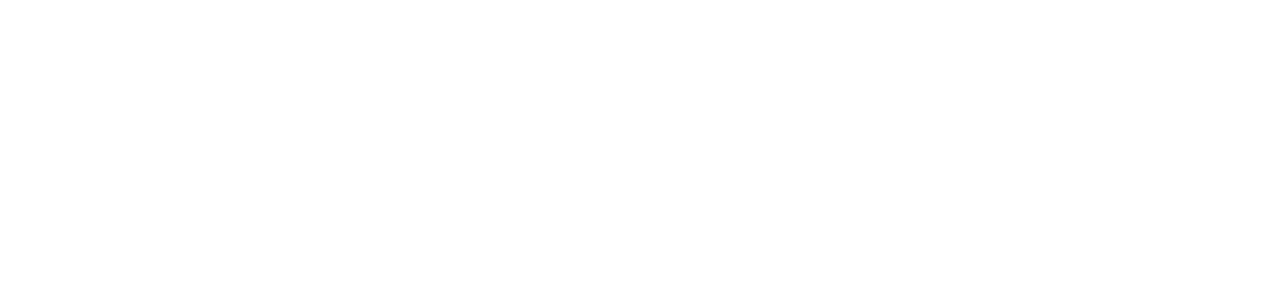
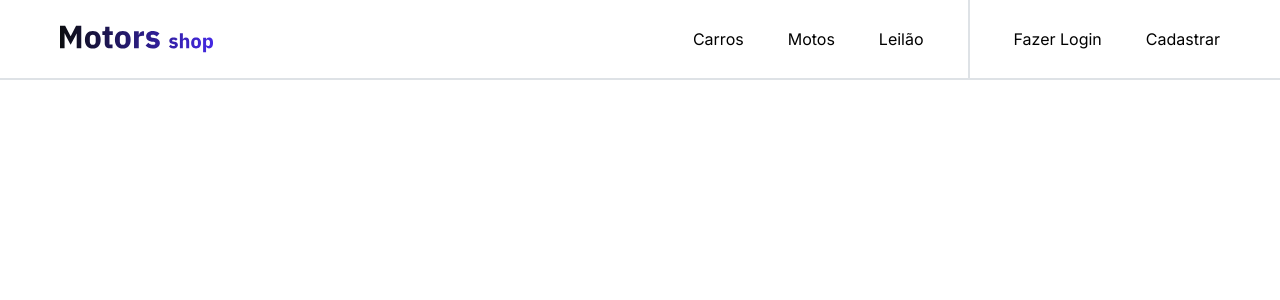
Before and after one commit to full-stack-developement/full-stack-project, a React (Vite) app in the folder front-end/: page / in a window 1280 px wide. Shown: the top 300 px of the page. Built offline with nearby package versions, Linux system fonts and the light colour scheme.

Commit message:
fix: navbar style

```diff
--- a/front-end/src/App.tsx
+++ b/front-end/src/App.tsx
@@ -1,7 +1,10 @@
+import { NavBar } from "./components/NavBar";
+
 function App() {
- return (
+  return (
     <>
-   </>
- )
+      <NavBar></NavBar>
+    </>
+  );
 }
 export default App;
--- a/front-end/src/components/LoginBar/index.tsx
+++ b/front-end/src/components/LoginBar/index.tsx
@@ -1,11 +1,10 @@
-import Avatar from "../Avatar";
 import {
   Breadcrumb,
   BreadcrumbItem,
   BreadcrumbLink,
 } from "@chakra-ui/breadcrumb";
 import { Button, chakra } from "@chakra-ui/react";
-import {customTheme} from "../../theme"
+import { customTheme } from "../../theme";
 import { useState } from "react";
 import { MenuProfile } from "../MenuProfile";
 
@@ -17,7 +16,7 @@ export const LoginBar = () => {
       pl="44px"
       borderLeft="2px solid"
       borderLeftColor={customTheme.colors.greyScale.grey6}
-      height="full"
+      height="80px"
       display="flex"
       alignItems="center"
       onClick={() => setClicked(false)}
@@ -25,10 +24,10 @@ export const LoginBar = () => {
       {clicked ? (
         <Breadcrumb separator="" spacing="22">
           <BreadcrumbItem>
-            <BreadcrumbLink>Fazer Login</BreadcrumbLink>
+            <BreadcrumbLink href="#">Fazer Login</BreadcrumbLink>
           </BreadcrumbItem>
           <BreadcrumbItem>
-            <Button variant="outline">Cadastrar</Button>
+            <Button variant="solid">Cadastrar</Button>
           </BreadcrumbItem>
         </Breadcrumb>
       ) : (
--- a/front-end/src/components/NavBar/index.tsx
+++ b/front-end/src/components/NavBar/index.tsx
@@ -1,13 +1,6 @@
-import {
-  Breadcrumb,
-  BreadcrumbItem,
-  BreadcrumbLink,
-  BreadcrumbSeparator,
-  chakra,
-} from "@chakra-ui/react";
+import { chakra } from "@chakra-ui/react";
 import logo from "../../assets/logo.svg";
-import {customTheme} from "../../theme"
-import Avatar from "../Avatar";
+import { customTheme } from "../../theme";
 import { LoginBar } from "../LoginBar";
 import { NavBarButtons } from "../NavBarButtons";
 
@@ -18,11 +11,11 @@ export const NavBar = () => {
       justifyContent="space-between"
       alignItems="center"
       height="80px"
-      px={16}
+      px="60px"
       borderBottom="2px solid"
       borderBottomColor={customTheme.colors.greyScale.grey6}
     >
-      <chakra.img src={logo} alt="logo" height="7" />
+      <chakra.img src={logo} alt="logo" height="full" />
       <chakra.div height="full" display="flex" alignItems="center">
         <NavBarButtons />
         <LoginBar />
--- a/front-end/src/components/NavBarButtons/index.tsx
+++ b/front-end/src/components/NavBarButtons/index.tsx
@@ -15,9 +15,10 @@ export const NavBarButtons = () => {
         <BreadcrumbLink href="#">Motos</BreadcrumbLink>
       </BreadcrumbItem>
 
-      <BreadcrumbItem isCurrentPage>
+      <BreadcrumbItem>
         <BreadcrumbLink href="#">Leilão</BreadcrumbLink>
       </BreadcrumbItem>
+
       <BreadcrumbItem></BreadcrumbItem>
     </Breadcrumb>
   );
--- a/front-end/src/global/reset.ts
+++ b/front-end/src/global/reset.ts
@@ -54,4 +54,4 @@ table {
 	border-collapse: collapse;
 	border-spacing: 0;
 }
-`
+`;
```
Also changed, not shown: front-end/src/main.tsx (+4 -4 lines), front-end/src/components/NavBar/logo.svg (deleted).
